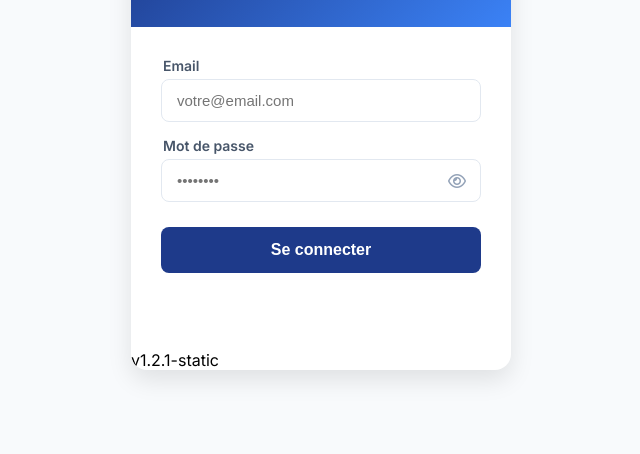
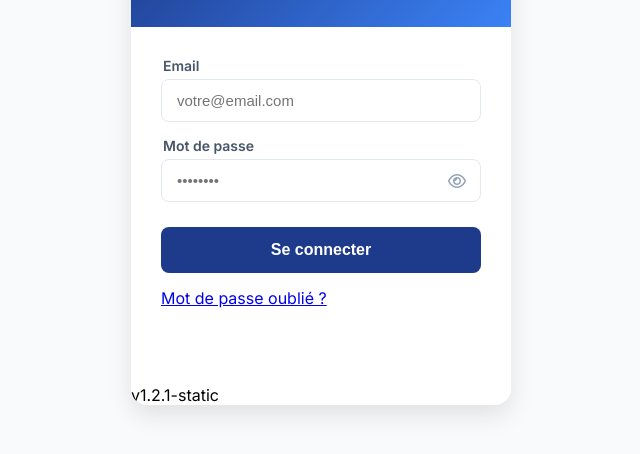
Before and after one commit to orgue-iams/Planning, a plain HTML site: page index.html in a window 1280 px wide. Shown: the part 168-622 px from the top of the page, without its empty margins (319-959 px from the left). Drawn offline with nearby package versions, Linux system fonts and the light colour scheme; no server answers.

Commit message:
Update index.html

```diff
--- a/index.html
+++ b/index.html
@@ -24,17 +24,22 @@
         </div>
         <div class="form-group">
             <div class="input-block">
-                <label>Email</label>
+                <label for="userEmail">Email</label>
                 <input type="email" id="userEmail" placeholder="votre@email.com">
             </div>
             <div class="input-block">
-                <label>Mot de passe</label>
+                <label for="userPass">Mot de passe</label>
                 <div class="password-wrapper">
                     <input type="password" id="userPass" placeholder="••••••••">
                     <i class="far fa-eye" id="togglePassword" onclick="togglePasswordVisibility()"></i>
                 </div>
             </div>
             <button class="login-btn" onclick="login()">Se connecter</button>
+
+            <div class="forgot-link-container">
+                <a href="#" onclick="handleForgotPassword(event)" class="forgot-link">Mot de passe oublié ?</a>
+            </div>
+
             <p id="loginMessage"></p>
         </div>
         <div class="version-display version-tag">Chargement version...</div>
```
